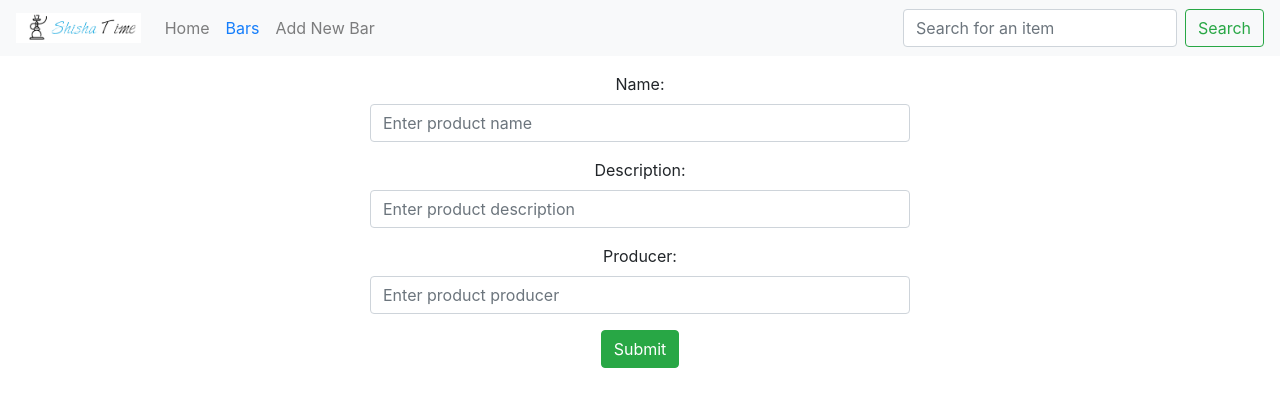
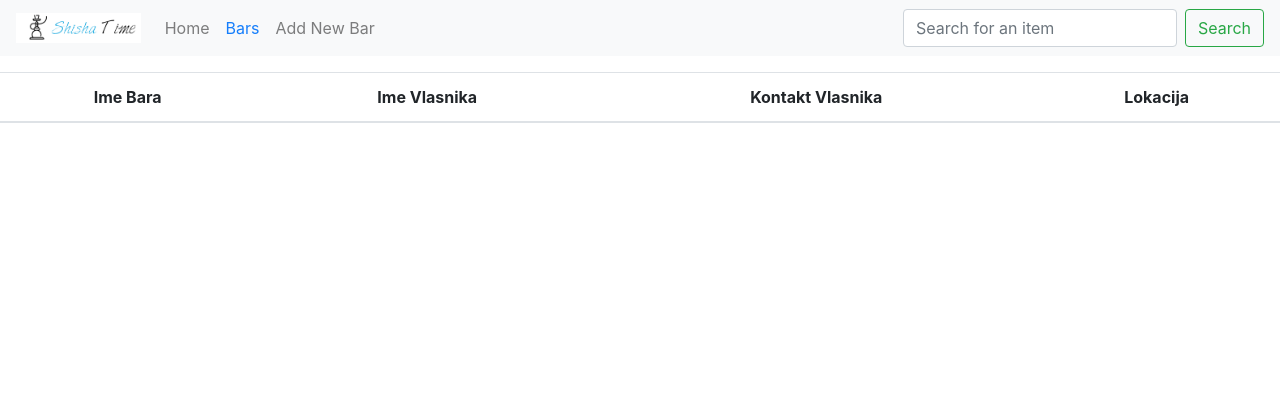
Before and after one commit to mehmedtukulic/Web-Engineering, a React (Create React App) app in the folder frontend/: page /bars in a window 1280 px wide. Shown: the top 406 px of the page. Built offline with nearby package versions, Linux system fonts and the light colour scheme.

Commit message:
configured heroku config

```diff
--- a/frontend/src/components/Bars.js
+++ b/frontend/src/components/Bars.js
@@ -5,66 +5,24 @@ import Axios from 'axios';
 import config from './../config';
 
 class Bars extends Component {
-    constructor(props) {
-        super(props);
 
-        this.state = {
-            name: '',
-            description: '',
-            producer: ''
-        };
-    }
-
-    handleChange = (event) => {
-        this.setState({
-            [event.target.name]: event.target.value
-        });
-    }
-
-    addNewProduct = (event) => {
-        event.preventDefault();
-        Axios.post(`${config.BASE_URL}/public/items`,
-            { name: this.state.name, description: this.state.description, producer: this.state.producer },
-            { headers: { Authoruzation: 'myJwtToken' } }).then(response => {
-                console.log('Product successfully added.');
-                alert('Product successfully added.');
-                this.props.history.push('/products');
-            }).catch(error => {
-                console.log(error.response);
-            }).finally(() => {
-                console.log('Request completed.');
-            });
-    }
 
     render() {
         return (
             <div>
-                <Container>
-                    <Row className='justify-content-center'>
-                        <Col sm={6}>
-                        <Form onSubmit={this.addNewProduct}>
-                            <Form.Group>
-                                <Form.Label>Name:</Form.Label>
-                                <Form.Control name='name' onChange={this.handleChange} type="text" placeholder="Enter product name" />
-                            </Form.Group>
+                <table class="table table-hover" id="myTable">
+			<thead>
+			<tr>
+				<th>Ime Bara</th>
+				<th>Ime Vlasnika</th>
+				<th>Kontakt Vlasnika</th>
+				<th>Lokacija</th>
+			</tr>
+		</thead>
+			<tbody id="users-body">
 
-                            <Form.Group>
-                                <Form.Label>Description:</Form.Label>
-                                <Form.Control name='description' onChange={this.handleChange} type="text" placeholder="Enter product description" />
-                            </Form.Group>
-
-                            <Form.Group>
-                                <Form.Label>Producer:</Form.Label>
-                                <Form.Control name='producer' onChange={this.handleChange} type="text" placeholder="Enter product producer" />
-                            </Form.Group>
-
-                            <Button variant="success" type="submit" onClick={this.addNewProduct}>
-                                Submit
-                            </Button>
-                        </Form>
-                        </Col>
-                    </Row>
-                </Container>
+			</tbody>
+		</table>
             </div>
         )
     }
--- a/frontend/src/config.js
+++ b/frontend/src/config.js
@@ -2,7 +2,7 @@ let baseUrl;
 if (!process.env.HEROKU) {
     baseUrl = 'http://localhost:3001'
 } else {
-    baseUrl = ''
+    baseUrl = 'https://shisha-time.herokuapp.com/'
 }
 
 module.exports = {
```
